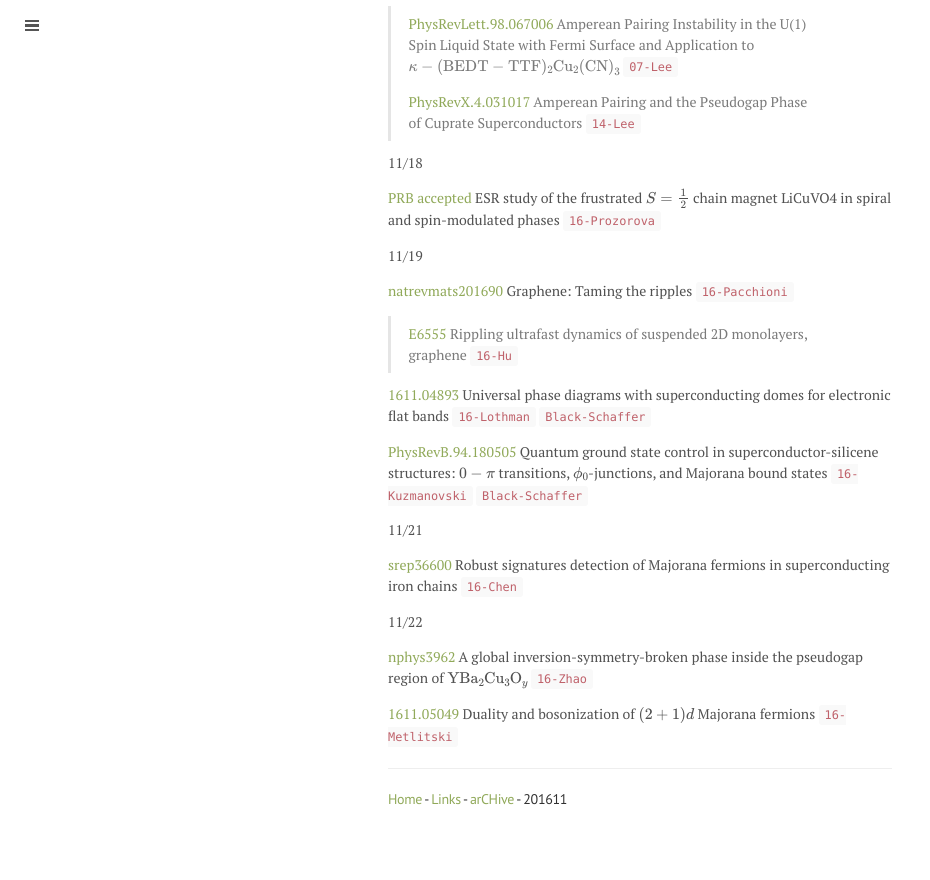
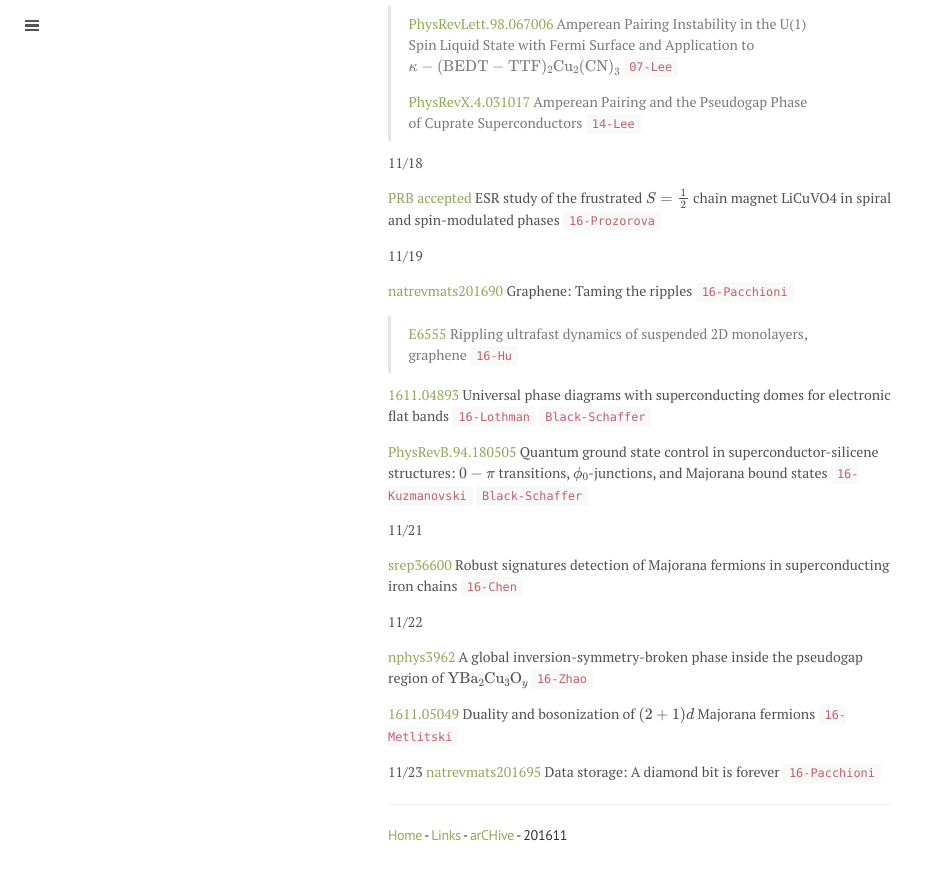
Before and after one commit to qkrwlsghdcjsworlt/work, a Jekyll site: the page built from 201611.md, in a window 1280 px wide and 900 px high, scrolled down 3394 px. Shown: the top 880 px of the window, without its empty margins (0-930 px from the left). Built offline with Jekyll 4.4.1, drawn with Linux system fonts in a browser that asks for light colours; formulas are drawn with MathJax 3.

Commit message:
“update”

```diff
--- a/201611.md
+++ b/201611.md
@@ -168,6 +168,9 @@ to \\( \kappa - (\mathrm{BEDT-TTF})_2 \mathrm{Cu}_2 \mathrm{(CN)}_3\\)
 [1611.05049](https://arxiv.org/abs/1611.05049) Duality and bosonization of \\( (2 + 1)d \\) Majorana fermions `16-Metlitski`
 
 
+11/23
+[natrevmats201695](http://www.nature.com/articles/natrevmats201695) Data storage: A diamond bit is forever `16-Pacchioni`
+
 
 
 
```
